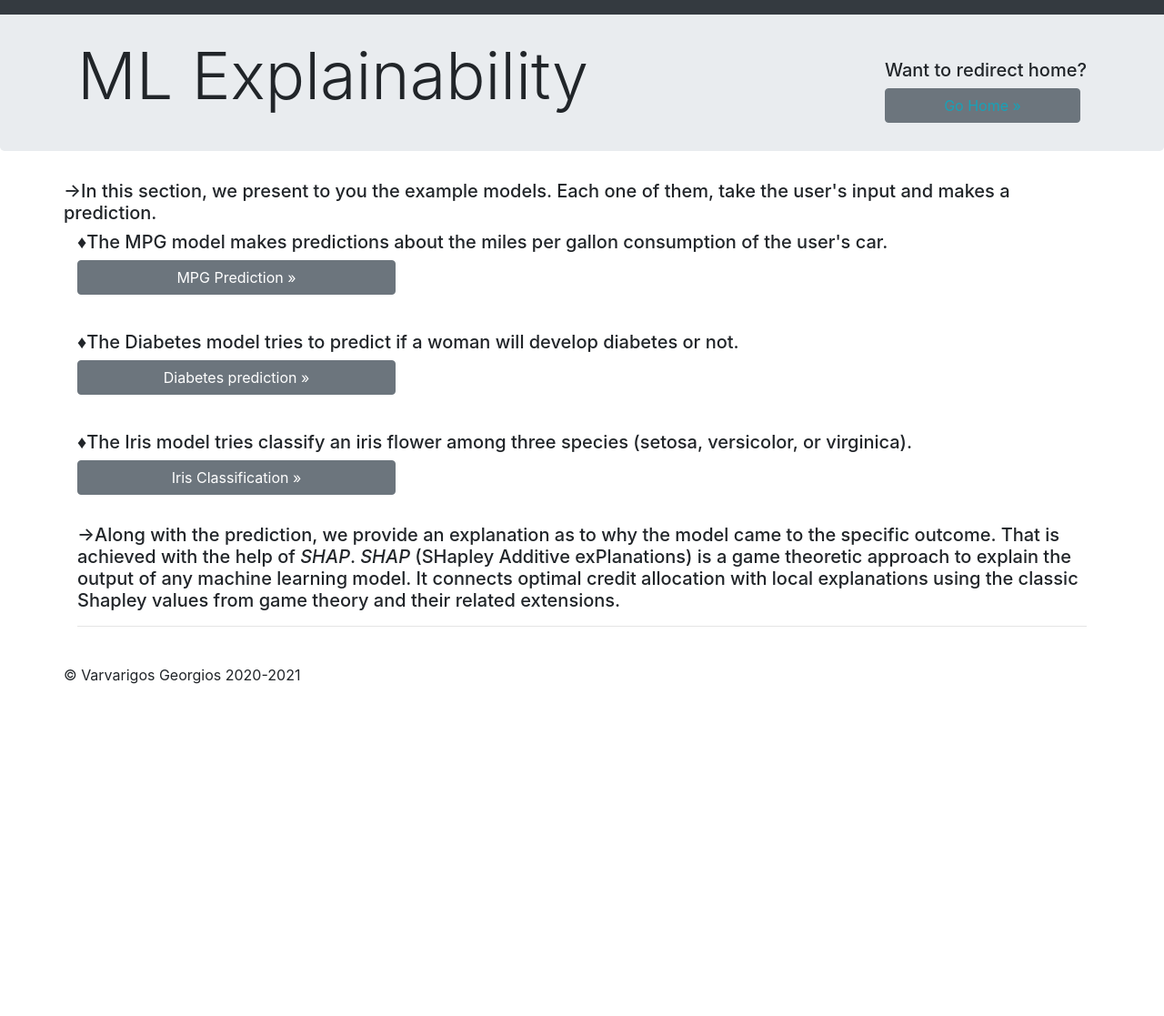
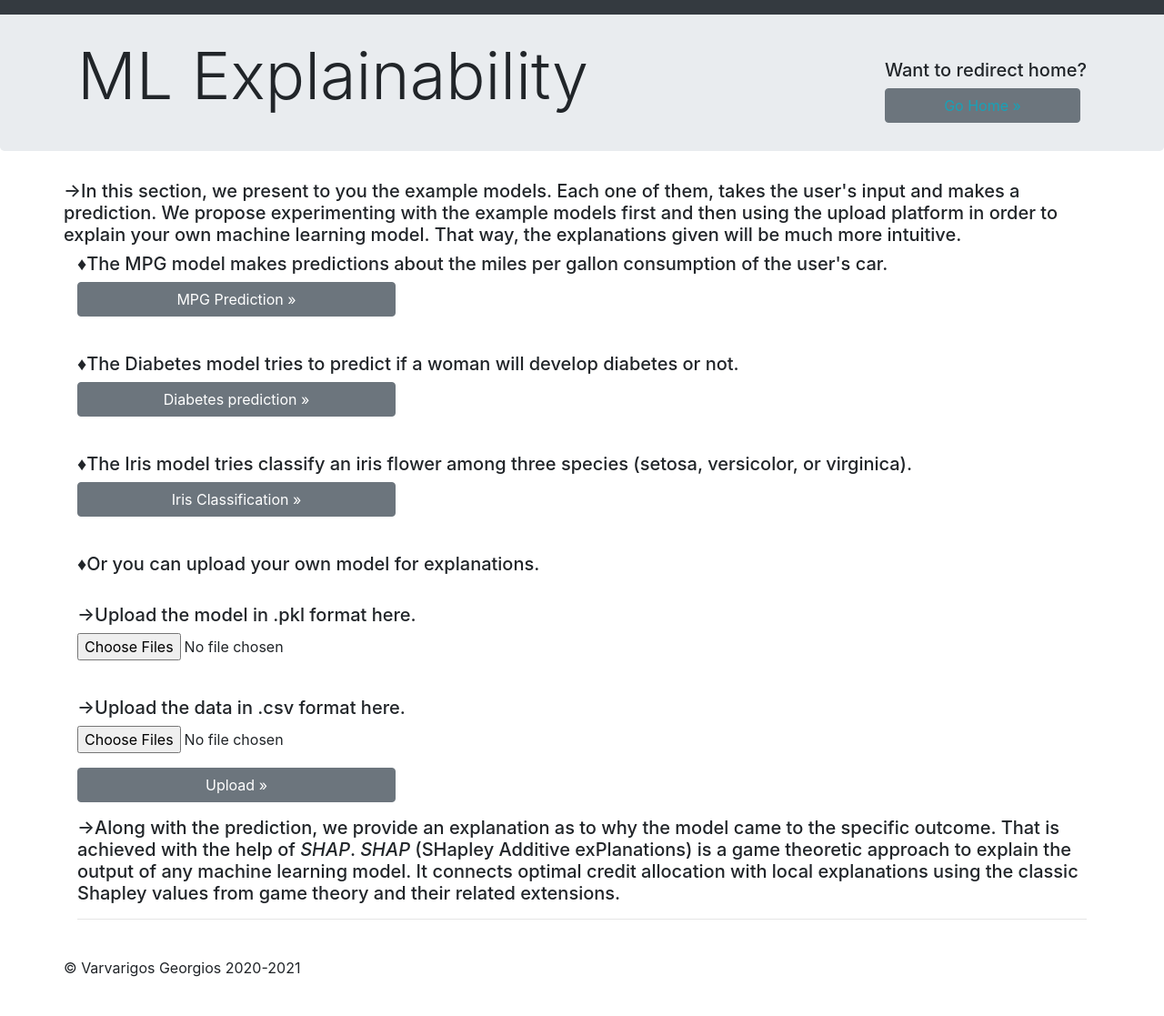
Before and after one commit to VarvarigosG/Thesis, a Django app: page /mlpart/ in a window 1280 px wide. Shown: the whole page at 91% size. Before the commit the page ends 752 px from the top, so only its background shows below. Run offline with Django 3.2, Linux system fonts and the light colour scheme; some libraries are stand-ins or nearby versions.

Commit message:
Thesis Commit 87

```diff
--- a/mlpart/forms.py
+++ b/mlpart/forms.py
@@ -1,7 +1,8 @@
 from django import forms
+from django.forms import ClearableFileInput
 from django.utils.translation import ugettext_lazy as _
 
-from .models import FileOK, approvals
+from .models import FileOK, MLmodeldata
 
 
 class UploadForm(forms.ModelForm):
@@ -13,13 +14,24 @@ class UploadForm(forms.ModelForm):
             'file': _(''),
         }
 
-        # widgets = {
-        #     'file': TextInput(attrs={
-        #
-        #         'class': 'form-control',
-        #         'data-validation': 'custom',
-        #
-        #     }),}
+        widgets = {
+            'file': ClearableFileInput(attrs={'multiple': True}),
+
+        }
+
+
+class UploadDataForm(forms.ModelForm):
+    class Meta:
+        model = MLmodeldata
+        fields = ('data',)
+
+        labels = {
+            'data': _(''),
+        }
+
+        widgets = {
+            'data': ClearableFileInput(attrs={'multiple': True}),
+        }
 
 
 from django import forms
--- a/mlpart/templates/mlpart/upload.html
+++ b/mlpart/templates/mlpart/upload.html
@@ -46,11 +46,14 @@
     <div class="container">
 
         <div class="row">
-            <h5>&rarr;In this section, we present to you the example models. Each one of them, take the user's input and
-                makes a prediction.</h5><br><br>
+            <h5>&rarr;In this section, we present to you the example models. Each one of them, takes the user's input and
+                makes a prediction. We propose experimenting with the example models first and then using the upload platform in order
+                to explain your own machine learning model. That way, the explanations given will be much more intuitive.
+            </h5><br><br><br>
 
             <div class="col-md">
-                <h5>&#9830;The MPG model makes predictions about the miles per gallon consumption of the user's car. </h5>
+                <h5>&#9830;The MPG model makes predictions about the miles per gallon consumption of the user's
+                    car. </h5>
                 <p><a style="width: 350px !important;" class="btn btn-secondary"
                       href="{% url 'mpg'  %}" role="button">MPG Prediction »</a></p>
             </div>
@@ -73,9 +76,30 @@
 
             </div>
         </div>
-        <p><h5>&rarr;Along with the prediction, we provide an explanation as to why the model came to the specific outcome. That is
-            achieved with the help of <i>SHAP</i>. <i>SHAP</i> (SHapley Additive exPlanations) is a game theoretic approach to explain the
-            output of any machine learning model. It connects optimal credit allocation with local explanations using the
+        <br>
+        <div class="row">
+            <div class="col-md">
+                <h5>&#9830;Or you can upload your own model for explanations.</h5>
+                <form  method='post' enctype="multipart/form-data">
+                    <br>
+                    <h5>&rarr;Upload the model in .pkl format here.</h5>
+                    {% csrf_token %}
+                    {{ model_form.as_p }}
+                    <br>
+                    <h5>&rarr;Upload the data in .csv format here.</h5>
+                    {{ data_form.as_p }}
+
+                       <input style="width: 350px !important;" class="btn btn-secondary"  input type="submit" value="Upload »">
+
+                </form>
+
+            </div>
+        </div>
+        <p><h5>&rarr;Along with the prediction, we provide an explanation as to why the model came to the specific
+        outcome. That is
+        achieved with the help of <i>SHAP</i>. <i>SHAP</i> (SHapley Additive exPlanations) is a game theoretic approach
+        to explain the
+        output of any machine learning model. It connects optimal credit allocation with local explanations using the
         classic Shapley values from game theory and their related extensions.</h5></p>
         <hr>
     </div>
--- a/mlpart/urls.py
+++ b/mlpart/urls.py
@@ -11,12 +11,9 @@ from rest_framework.routers import DefaultRouter
 
 
 urlpatterns = [
-    path('', views.FileUploadView, name='upload'),
+    path('', views.FileUploadView, name='FileUploadView'),
     path('status/', views.approvereject),
     path('form/', views.cxcontact, name='cxform'),
-
-    path('multipleupload/', views.multipleupload, name='multipleupload'),
-    path('multipleupload_save/', views.multipleupload_save, name='multipleupload_save'),
 
     path('mpg/', views.mpg, name='mpg'),
     path('mpg/predictMPG/', views.predictMPG, name='predictMPG'),
--- a/mlpart/views.py
+++ b/mlpart/views.py
@@ -1,14 +1,11 @@
 import pickle
+import shap
+import joblib
 import matplotlib
-import joblib
-import shap
 import numpy as np
 import pandas as pd
-import matplotlib.pyplot as plt
 from django.contrib import messages
-from django.core.files.storage import FileSystemStorage
 from django.http import JsonResponse
-from django.shortcuts import HttpResponse
 from django.shortcuts import HttpResponseRedirect, reverse
 from django.shortcuts import render
 from rest_framework import status
@@ -20,49 +17,68 @@ from sklearn.linear_model import LogisticRegression
 from sklearn.model_selection import train_test_split
 from sklearn.neighbors import KNeighborsClassifier
 from sklearn.preprocessing import LabelEncoder
-
+import matplotlib.pyplot as plt
 matplotlib.use('Agg')
 from mlpart.api.serializers import approvalsSerializers
 
-from .forms import UploadForm, ApprovalForm
+from .forms import UploadForm, ApprovalForm, UploadDataForm
 
-from .models import approvals, MLmodel, MlmodelData
+from .models import approvals, FileOK, MLmodeldata
+
+
+# def loadmlpart(request):
+#     return render(request, 'mlpart/upload.html')
 
 
 def FileUploadView(request):
     # gia to upload
     if request.method == 'POST':
-        form = UploadForm(request.POST, request.FILES)
-        if form.is_valid():
-            form.save()
+        model_form = UploadForm(request.POST, request.FILES)
+        data_form = UploadDataForm(request.POST, request.FILES)
+        if model_form.is_valid() and data_form.is_valid():
+            model_form.save()
+            data_form.save()
             # messages.success(request, 'Your file had been uploaded successfully.')
-            return HttpResponseRedirect(reverse('upload'))
+            return HttpResponseRedirect(reverse('FileUploadView'))
     else:
         form = UploadForm()
-        context = {
-            'form': form,
-        }
+    context = {
+        'model_form': UploadForm,
+        'data_form': UploadDataForm,
+    }
     return render(request, 'mlpart/upload.html', context)
+
+def agnosticExplanation(request):
+    #kane recover tis teleytaies egrafes
+    model = FileOK.objects.latest('created')
+    data = MLmodeldata.objects.latest('created')
+    #fortwse tis
+    modelReloaded = joblib.load(model)
+    df = pd.read_csv(data)
+    #shap gia to modelo toy xrhsth
+    ex = shap.KernelExplainer(modelReloaded.predict, df)
+    shap_values = ex.shap_values(df)
+    fig = shap.summary_plot(shap_values, df, show=False, sort=False)
+    plt.savefig("mlpart/static/mlpart/RandomGlobaldata.jpeg", format='jpeg', dpi=130, bbox_inches='tight')
+    return None
 
 
 
-def multipleupload(request):
-    return render(request, 'mlpart/uploadtest.html')
 
-def multipleupload_save(request):
-    mlmodel = request.FILES.get("filemodel")
-    mldata = request.FILES.get("filedata")
-    fs = FileSystemStorage(location='/media/')
-    file_path = fs.save(mlmodel.name,mlmodel)
-    model=MLmodel(id=mlmodel,mlmodel=file_path)
-    model.save()
-    # model = MLmodel(mlmodel=mlmodel)
-    # model.save()
-    # data = MlmodelData(data=mldata)
-    # data.save()
-    return HttpResponse("fILE OK ")
-
-
+# def FileUploadView(request):
+#     # gia to upload
+#     if request.method == 'POST':
+#         form = UploadForm(request.POST, request.FILES)
+#         if form.is_valid():
+#             form.save()
+#             # messages.success(request, 'Your file had been uploaded successfully.')
+#             return HttpResponseRedirect(reverse('FileUploadView'))
+#     else:
+#         form = UploadForm()
+#     context = {
+#             'form': form,
+#         }
+#     return render(request, 'mlpart/uploadtest.html', context)
 
 # gia to bankLoanNN
 class ApprovalsView(viewsets.ModelViewSet):
@@ -151,7 +167,6 @@ def predictMPG(request):
         temp['acceleration'] = request.POST.get('accVal')
         temp['model_year'] = request.POST.get('modelVal')
 
-
         temp2 = temp.copy()
         temp2['model year'] = temp['model_year']
         # del temp2['model_year']
@@ -164,7 +179,7 @@ def predictMPG(request):
         df['horsepower'] = df['horsepower'].fillna(df['horsepower'].mean())
         df[['cylinders', 'weight', 'model year', 'origin']] = df[
             ['cylinders', 'weight', 'model year', 'origin']].astype(float)
-        x = df.drop(columns=['mpg', 'car name','origin'], axis=1)
+        x = df.drop(columns=['mpg', 'car name', 'origin'], axis=1)
         y = df['mpg']
         x_train, x_test, y_train, y_test = train_test_split(x, y, test_size=0.20, random_state=0)
         model = RandomForestRegressor(n_estimators=200, max_depth=None, min_samples_split=2, random_state=0)
@@ -197,8 +212,7 @@ def predictMPG(request):
         # fig=shap.dependence_plot("model year", shap_values, x_train)
         # plt.savefig("mlpart/static/mlpart/MpgDPModelyeardata.jpeg", format='jpeg', dpi=130, bbox_inches='tight')
 
-
-    return render(request, 'mlpart/resultsMPG.html',context)
+    return render(request, 'mlpart/resultsMPG.html', context)
 
 
 def diabetesinsideDjango(request):
```
Also changed, not shown: mlpart/models.py (+51 -49 lines), mlpart/templates/mlpart/uploadtest.html (+6 -6 lines), db.sqlite3, mlpart/migrations/0017_auto_20210218_0839.py (added), mlpart/migrations/0018_auto_20210218_0852.py (added), mlpart/migrations/0019_auto_20210218_1044.py (added).
